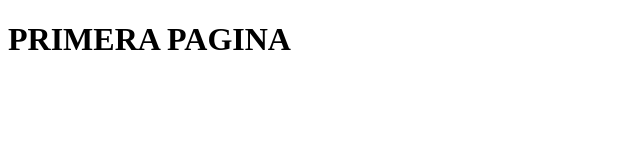
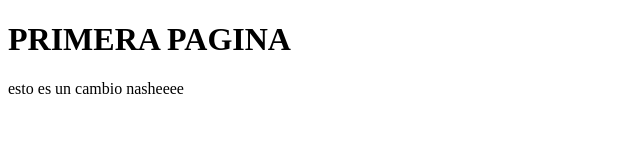
Before and after one commit to joelCabana/GitPractica, a plain HTML site: page index.html in a window 1280 px wide. Shown: the whole page, without its empty margins (0-640 px from the left). Drawn offline with Linux system fonts and the light colour scheme.

Commit message:
guardar cambios

```diff
--- a/index.html
+++ b/index.html
@@ -7,5 +7,6 @@
 </head>
 <body>
     <h1>PRIMERA PAGINA</h1>
+    <p>esto es un cambio nasheeee</p>
 </body>
 </html>
```
